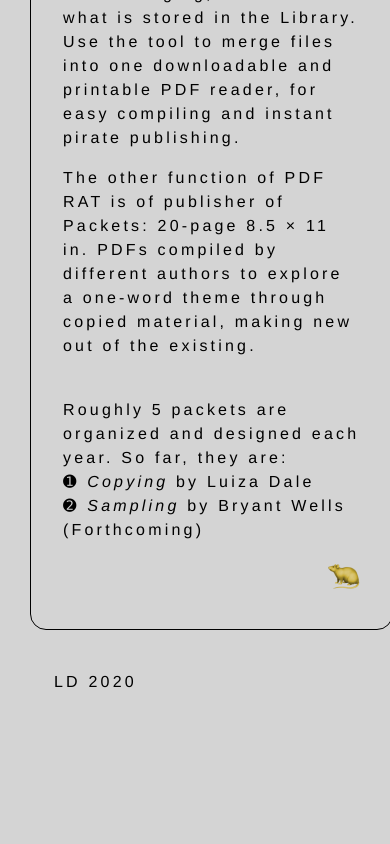
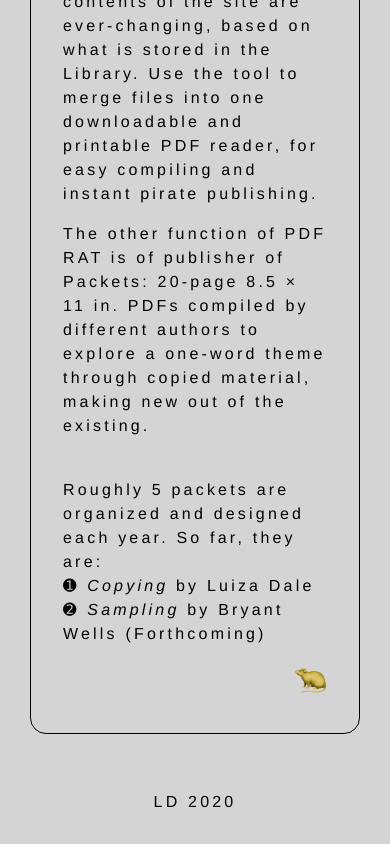
Before and after one commit to daleluiza/yale-spring-20, a plain HTML site: page index.html in a window 390 px wide. Shown: the part 1826-2670 px from the top of the page. Before the commit the page ends 2566 px from the top, so only its background shows below. Drawn offline with Linux system fonts and the light colour scheme.

Commit message:
Mobile css

```diff
--- a/assets/main.css
+++ b/assets/main.css
@@ -73,13 +73,25 @@ a:active {
 
 @media only screen and (max-width: 768px) {
 	.flex-container {
+		display: flex;
 		flex-direction: column;
+		flex-wrap: nowrap;
 		justify-content: space-around;
 	}
 
 	.box {
 		width: auto;
-		margin-bottom: 2em;
+	}
+
+	.box.wide {
+		width: auto;
+	}
+
+	.credit {
+		text-align: center;
+		position: relative;
+		bottom: 0;
+		left: 0;
 	}
 
 }
--- a/index.html
+++ b/index.html
@@ -5,6 +5,7 @@
   <!-- this is the name that will appear on the tab in your browser -->
   <title>Luiza Dale</title>
   <meta charset="utf-8" />
+  <meta name="viewport" content="width=device-width, initial-scale=1.0">
   <link rel="icon" type="image/png" href="assets/favicon.png">
   <link rel="stylesheet" href="assets/main.css" type="text/css" />
 </head>
```
